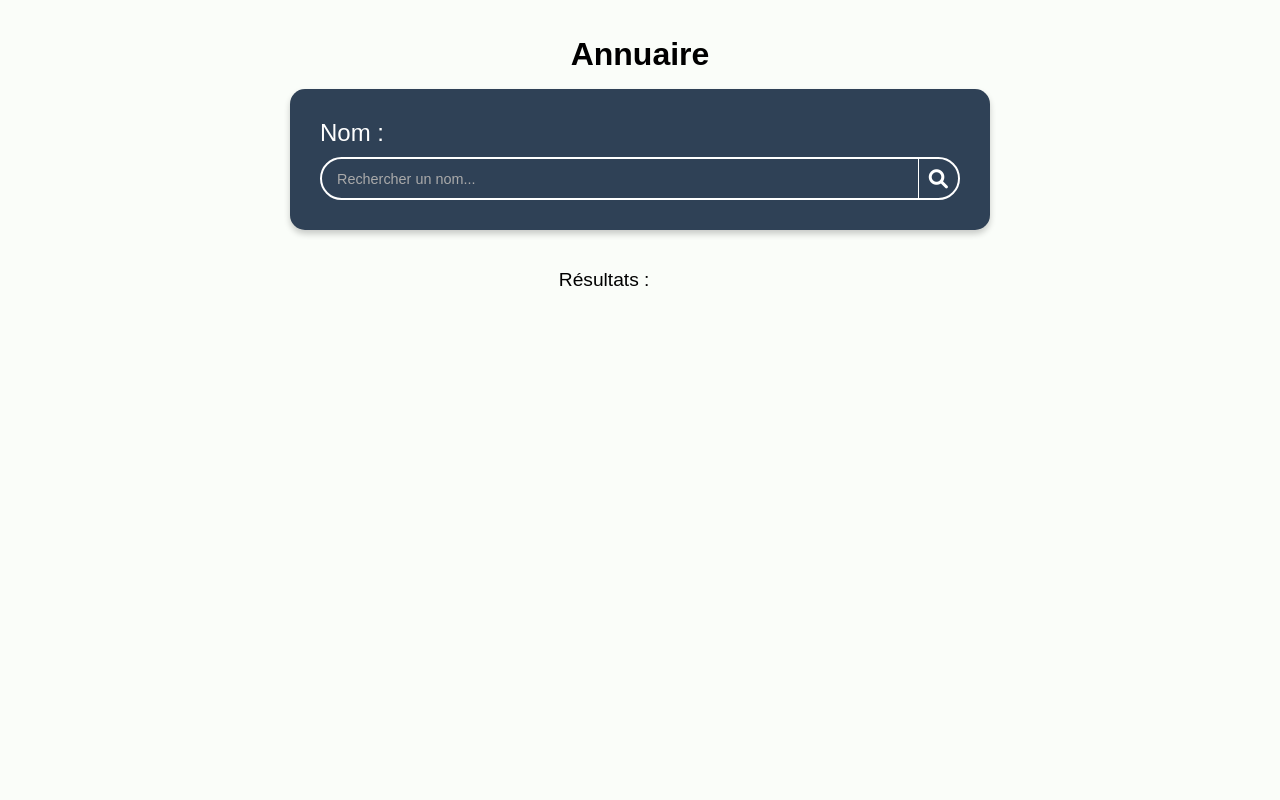
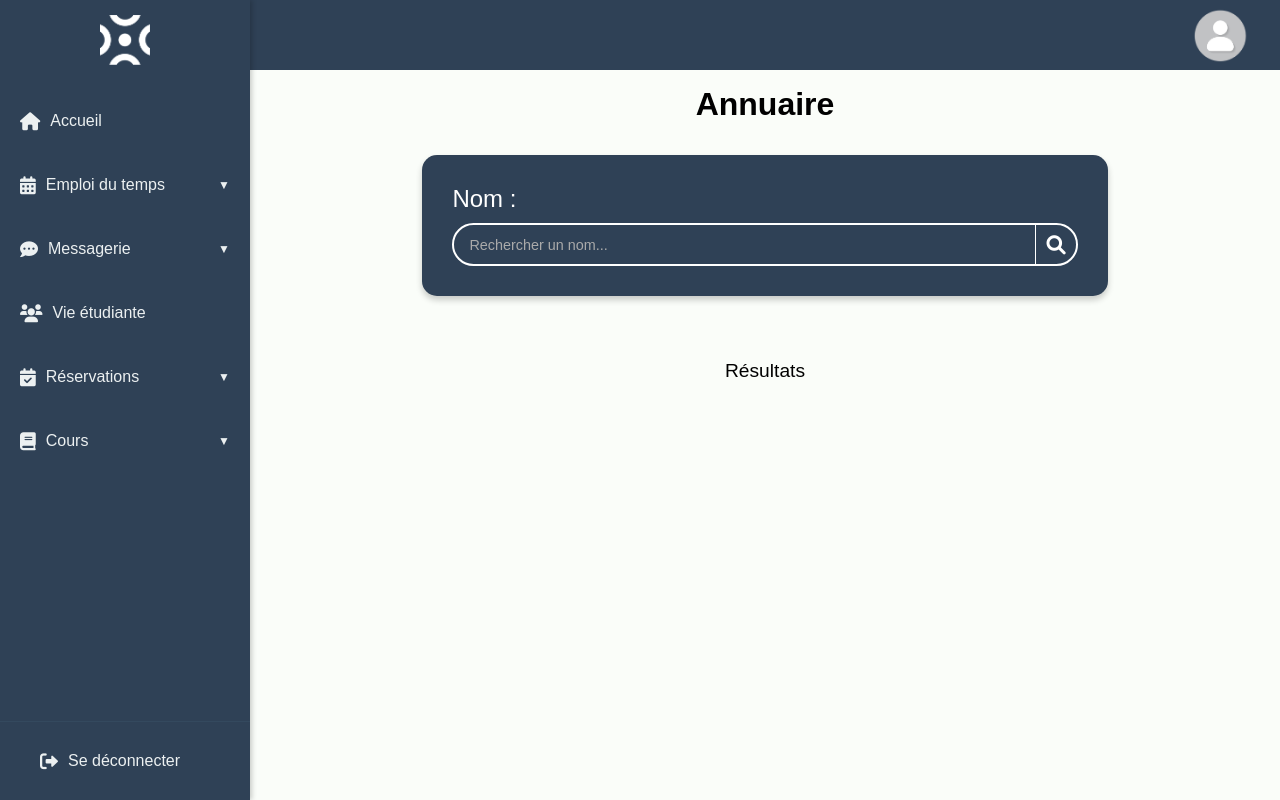
Before and after one commit to llclarall/ENT, a PHP site: page /annuaire.php in a window 1280 px wide. Run offline with PHP 8.4, Linux system fonts and the light colour scheme.

Commit message:
tâches rendus marchent
annuaire intégré

```diff
--- a/annuaire.php
+++ b/annuaire.php
@@ -1,3 +1,9 @@
+<?php
+include 'header.php';
+include 'nav.php';
+include 'config.php';
+?>
+
 <!DOCTYPE html>
 <html lang="fr">
 <head>
@@ -8,6 +14,10 @@
   <link rel="stylesheet" href="styles.css">
 </head>
 <body>
+
+
+<section class="page-annuaire">
+
   <main class="directory">
     <h1>Annuaire</h1>
     <div class="search-container">
@@ -19,9 +29,14 @@
         </button>
       </div>
     </div>
-    <section class="results">
-      <p>Résultats :</p>
-    </section>
+
+    <div class="results">
+      <p>Résultats</p>
+    </div>
   </main>
+
+</section>
+
+
 </body>
 </html>
--- a/styles.css
+++ b/styles.css
@@ -1348,20 +1348,14 @@ background-color: var(--bleu-hover);
 
 /* ANNUAIRE MEL */
 
-.directory {
-    display: flex;
-    flex-direction: column;
-    align-items: center;
-    padding: 20px;
-  }
-
 .search-container {
 background-color: var(--bleu);
 border-radius: 15px;
 padding: 20px;
 width: 90%;
-    max-width: 400px;
+max-width: 1000px;
 box-shadow: 0px 4px 6px rgba(0, 0, 0, 0.2);
+margin: 2rem auto;
 }
 
 .search-label {
@@ -1410,24 +1404,22 @@ background-color: var(--bleu-hover);
 }
 
 .results {
-    margin-top: 20px;
-    text-align: left;
-    width: 90%;
-    max-width: 400px;
+margin-top: 4rem;
+text-align: center;
 }
 
 .results p {
-    font-size: 1rem;
+font-size: 1.1rem;
 }
 
 @media (min-width: 768px) {
 .search-container {
-      width: 60%;
+    width: 70%;
     padding: 30px;
 }
 
 h1 {
-      font-size: 2rem;
+    font-size: 2.2rem;
 }
 
 .search-label {
@@ -1439,17 +1431,8 @@ background-color: var(--bleu-hover);
 }
 }
 
-  @media (min-width: 1024px) {
-    .search-container {
-      width: 80%;
-      max-width: 700px;
-    }
-
-
-    h1 {
-      font-size: 2.2rem;
-    }
-  }
+
+
 
 
 /* PAGE PROFIL CLARA */
```
Also changed, not shown: move_uploaded_file.php (+6 -6 lines), rendus.php (+6 -3 lines), script.js (+54 -26 lines), uploads/Modèle de données.png (added), uploads/aly.png (added), uploads/baron.png (added), uploads/integration.jpg (added), uploads/programmation-web.png (added). Lines whose indentation alone changed are shown as unchanged.
